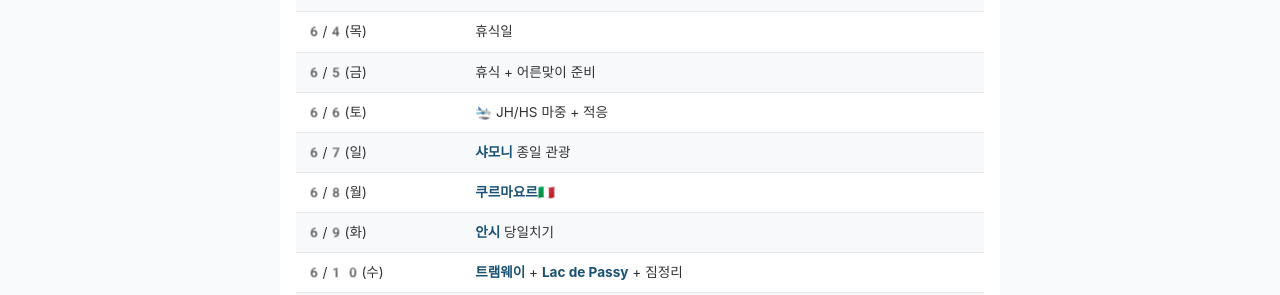
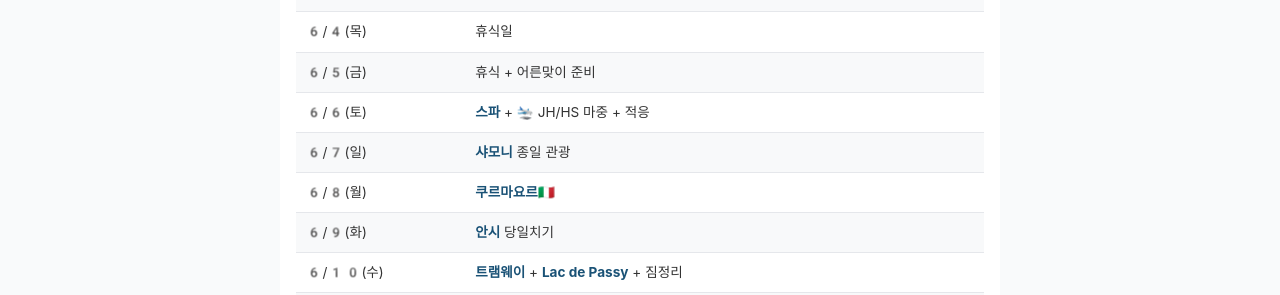
Before and after one commit to hyeokinro/travel-montblanc-2026, a Jekyll site: the page built from index.md, in a window 1280 px wide. Shown: the part 875-1170 px from the top of the page. Built offline with Jekyll 4.4.1, drawn with Linux system fonts in a browser that asks for light colours.

Commit message:
Fix: add spa to 6/6 summary on front page

```diff
--- a/index.md
+++ b/index.md
@@ -39,7 +39,7 @@ layout: default
 | 6/3(수) | **제네바** + HY 배웅 |
 | 6/4(목) | 휴식일 |
 | 6/5(금) | 휴식 + 어른맞이 준비 |
-| 6/6(토) | 🛬 JH/HS 마중 + 적응 |
+| 6/6(토) | **스파** + 🛬 JH/HS 마중 + 적응 |
 | 6/7(일) | **샤모니** 종일 관광 |
 | 6/8(월) | **쿠르마요르🇮🇹** |
 | 6/9(화) | **안시** 당일치기 |
```
Also changed, not shown: README.md.
